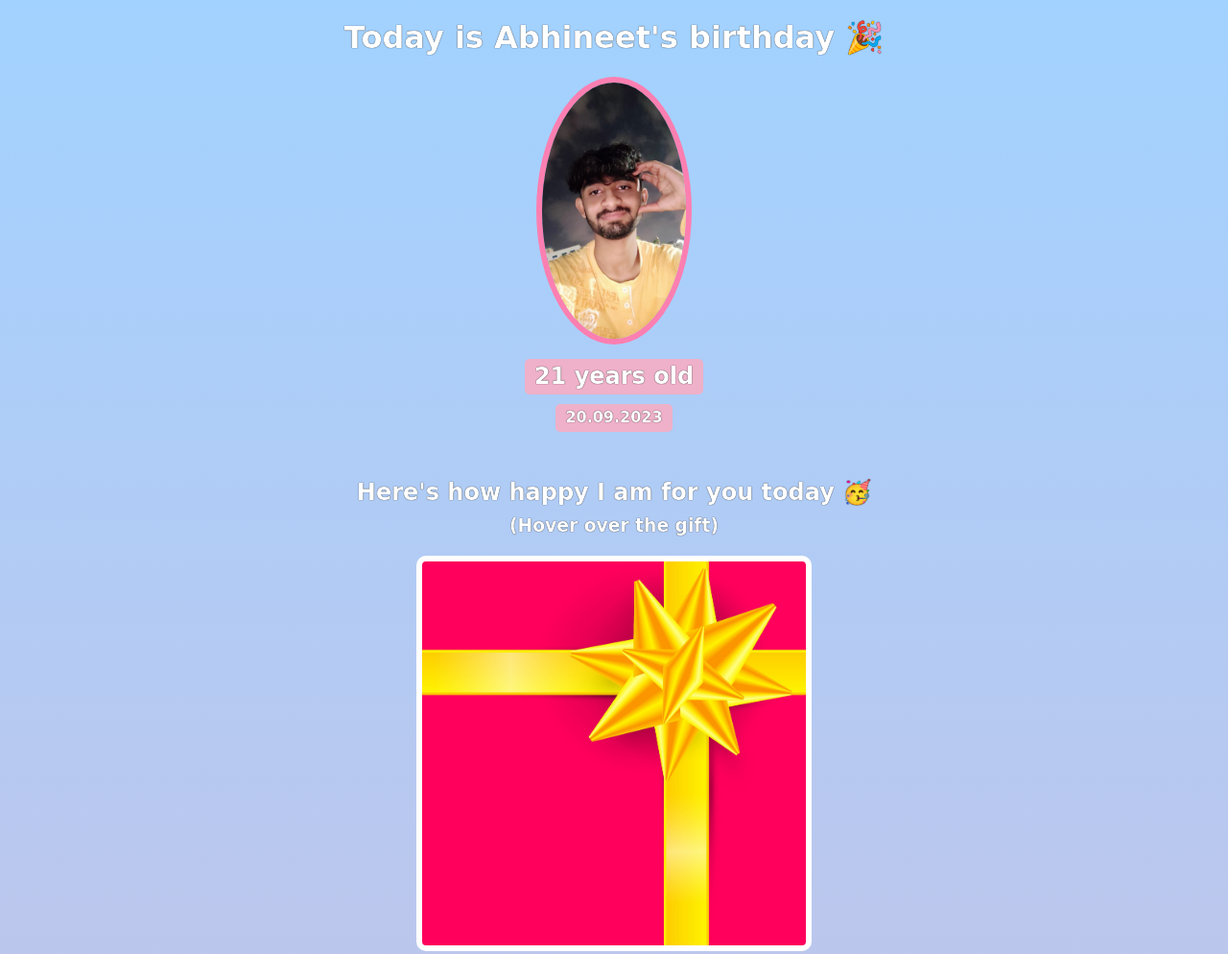
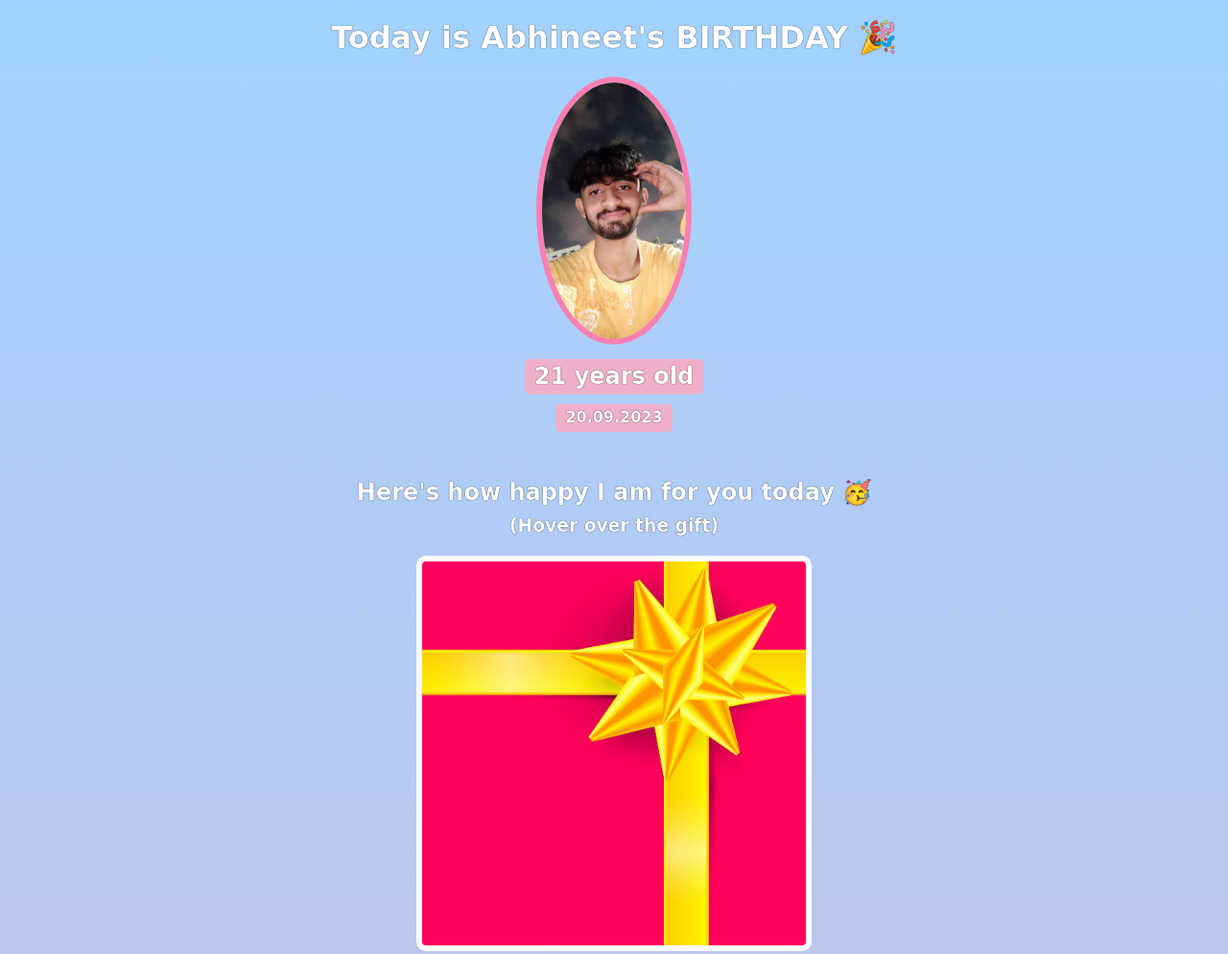
Before and after one commit to urmaliyadivyanshu31/Birthday-GIFt-Site, a plain HTML site: page index.html in a window 1280 px wide. Shown: the top 994 px of the page at 96% size. Drawn offline with nearby package versions, Linux system fonts and the light colour scheme; a web font is replaced by a local one.

Commit message:
Updated text and capitalizes it.

```diff
--- a/index.html
+++ b/index.html
@@ -7,7 +7,7 @@
     </head>
     <body>
         <div id="header">
-            <h1>Today is Abhineet's birthday 🎉</h1>
+            <h1>Today is Abhineet's BIRTHDAY 🎉</h1>
             <img id="bff-img" src="images/Abhineet.jpeg">
             <h2 id="bday-age">21 years old</h2>
             <h4 id="bday-date">20.09.2023</h4>
```
